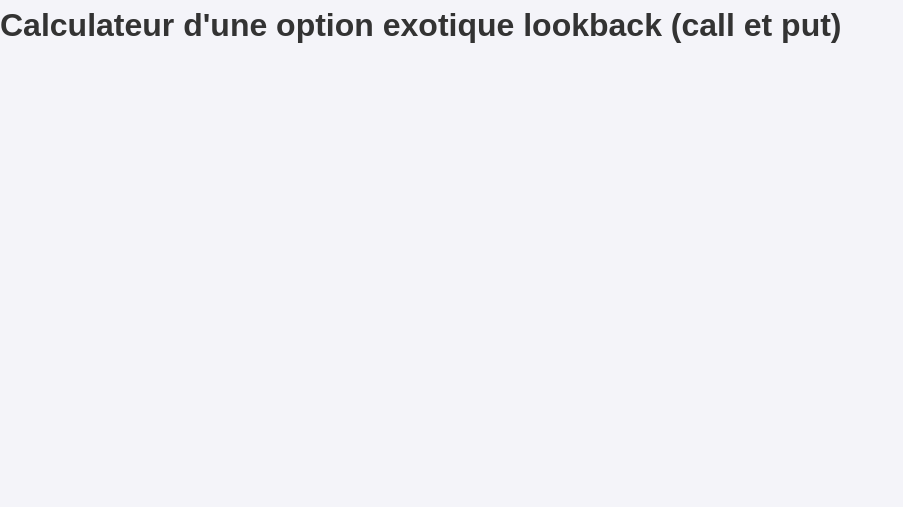
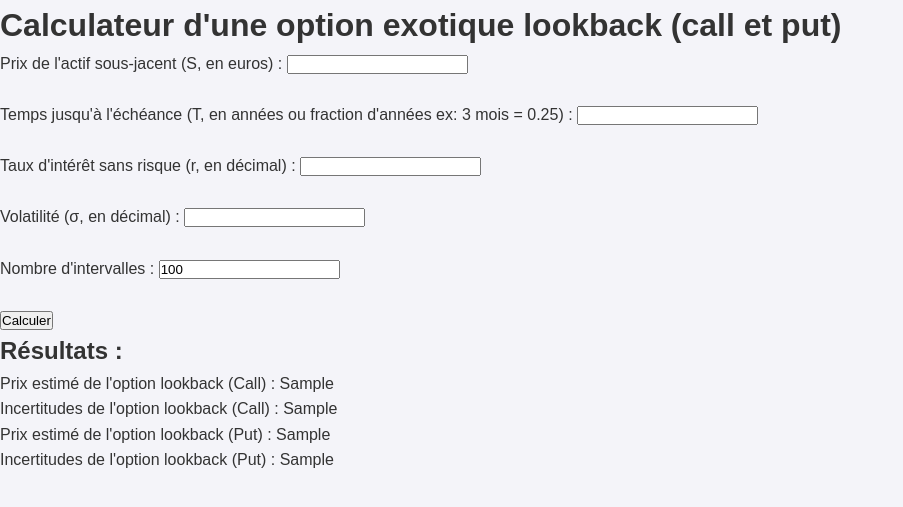
Before and after one commit to tarmyos/Projet-CAL-IN, a Flask app: template templates/lookback.html in a window 1280 px wide. Shown: the part 46-553 px from the top of the page, without its empty margins (0-903 px from the left). Run offline with Flask 3, Linux system fonts and the light colour scheme; the template is opened without the code that fills it: most values are stand-ins (such as "Sample title", 1, 10 or a date in 2020).

Commit message:
feat: calcul option lookback

```diff
--- a/app.py
+++ b/app.py
@@ -5,6 +5,7 @@ from scripts.american_binomial import binomial_american_call, binomial_american_
 from scripts.bermudan_binomial import binomial_bermudan_call, binomial_bermudan_put
 from scripts.barrier_monte_carlo import simulate_barrier_call, simulate_barrier_put
 from scripts.asian_monte_carlo import simulate_asian_call, simulate_asian_put
+from scripts.lookback_monte_carlo import simulate_lookback_call, simulate_lookback_put
 app = Flask(__name__)
 
 @app.route('/', methods=['GET'])
@@ -110,11 +111,11 @@ def barrier():
             barrier_type = request.form['btype']
 
             # Calcul du prix de l'option bermudienne Call et Put
-            call_price, delta_call = simulate_barrier_call(S, K, T, r, sigma, B, n, barrier_type)
-            put_price, delta_put = simulate_barrier_put(S, K, T, r, sigma, B, n, barrier_type)
+            call_price, delta_call = simulate_barrier_call(S, T, r, sigma, n)
+            put_price, delta_put = simulate_barrier_put(S, T, r, sigma, n)
 
             # Retour des résultas
-            return render_template('barrier.html', barrier_type=barrier_type, call_result=call_price, call_uncertainty=delta_call, put_result=put_price, put_uncertainty=delta_put)
+            return render_template('barrier.html', call_result=call_price, call_uncertainty=delta_call, put_result=put_price, put_uncertainty=delta_put)
         except ValueError:
             return render_template('barrier.html', call_result="Erreur dans les entrées", put_result="Erreur dans les entrées")
 
@@ -146,9 +147,27 @@ def asian():
         except ValueError:
             return render_template('asian.html', call_result="Erreur dans les entrées", put_result="Erreur dans les entrées", call_uncertainty="Erreur dans les entrées", put_uncertainty="Erreur dans les entrées")
 
-@app.route('/lookback', methods=['GET'])
+@app.route('/lookback', methods=['GET', 'POST'])
 def lookback():
-    return render_template('lookback.html')
+    if request.method == 'GET':
+        return render_template('lookback.html')
+    else:
+        try:
+            # Récupération des données du formulaire
+            S = float(request.form['S'])
+            T = float(request.form['T'])
+            r = float(request.form['r'])
+            sigma = float(request.form['sigma'])
+            n = int(request.form['n'])
+
+            # Calcul du prix de l'option lookback Call et Put
+            call_price, delta_call = simulate_lookback_call(S, T, r, sigma, n)
+            put_price, delta_put = simulate_lookback_put(S, T, r, sigma, n)
+
+            # Retour des résultats
+            return render_template('lookback.html', call_result=call_price, put_result=put_price, call_uncertainty=delta_call, put_uncertainty=delta_put)
+        except ValueError:
+            return render_template('lookback.html', call_result="Erreur dans les entrées", put_result="Erreur dans les entrées", call_uncertainty="Erreur dans les entrées", put_uncertainty="Erreur dans les entrées")
 
 if __name__ == '__main__':
     app.run(host='127.0.0.1', port=8080, debug=True)
--- a/templates/lookback.html
+++ b/templates/lookback.html
@@ -18,5 +18,33 @@
     </nav>
     <h1> Calculateur d'une option exotique lookback (call et put) </h1>
 
+    <form method="POST">
+
+        <label for="S">Prix de l'actif sous-jacent (S, en euros) :</label>
+        <input type="text" id="S" name="S" required><br><br>
+
+        <label for="T">Temps jusqu'à l'échéance (T, en années ou fraction d'années ex: 3 mois = 0.25) :</label>
+        <input type="text" id="T" name="T" required><br><br>
+
+        <label for="r">Taux d'intérêt sans risque (r, en décimal) :</label>
+        <input type="text" id="r" name="r" required><br><br>
+
+        <label for="sigma">Volatilité (σ, en décimal) :</label>
+        <input type="text" id="sigma" name="sigma" required><br><br>
+
+        <label for="n">Nombre d'intervalles : </label>
+        <input type="text" id="n" name="n" value="100" required><br><br>
+
+        <button type="submit">Calculer</button>
+    </form>
+
+    {% if call_result is not none and put_result is not none and call_uncertainty is not none and put_uncertainty is not none %}
+    <h2>Résultats :</h2>
+    <p>Prix estimé de l'option lookback (Call) : {{ call_result }}</p>
+    <p>Incertitudes de l'option lookback (Call) : {{ call_uncertainty}}</p>
+    <p>Prix estimé de l'option lookback (Put) : {{ put_result }}</p>
+    <p>Incertitudes de l'option lookback (Put) : {{ put_uncertainty}}</p>
+    {% endif %}
+
 </body>
 </html>
```
Also changed, not shown: scripts/lookback_monte_carlo.py (added, +65 -0 lines).
